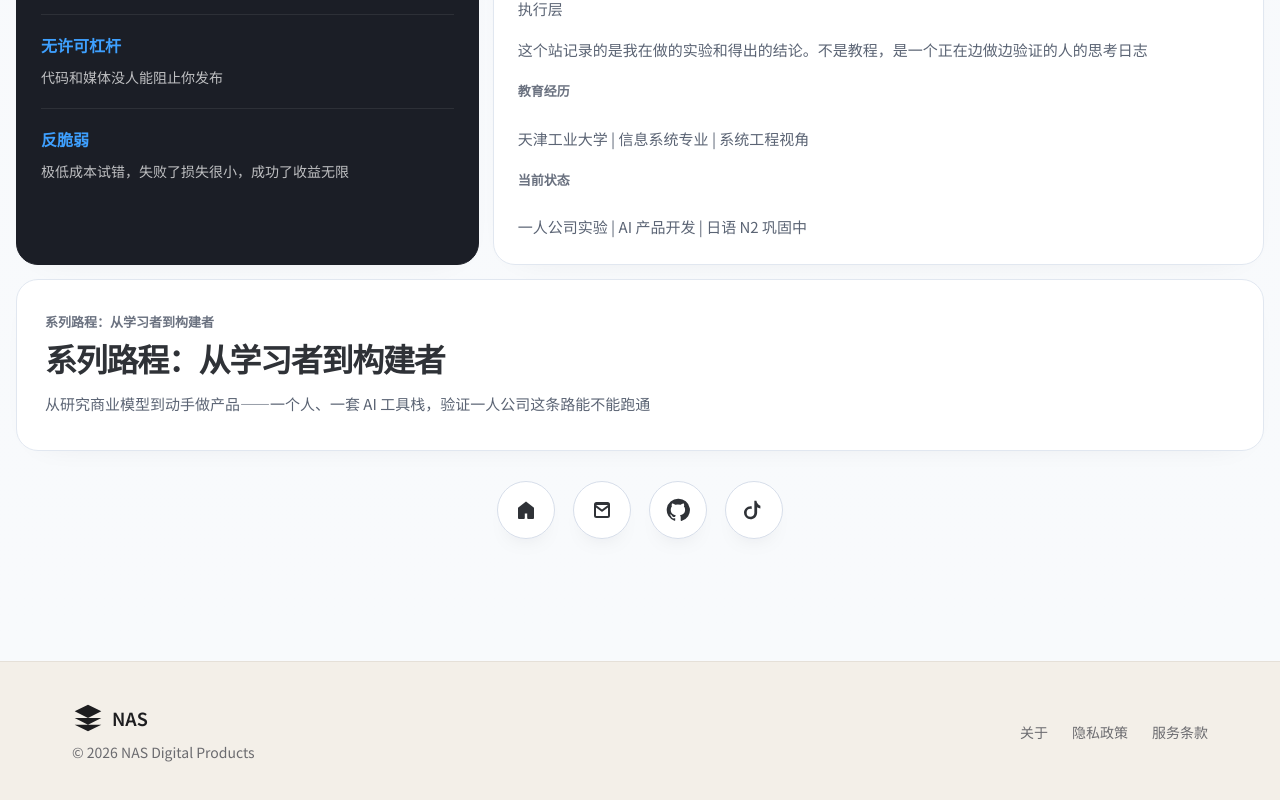
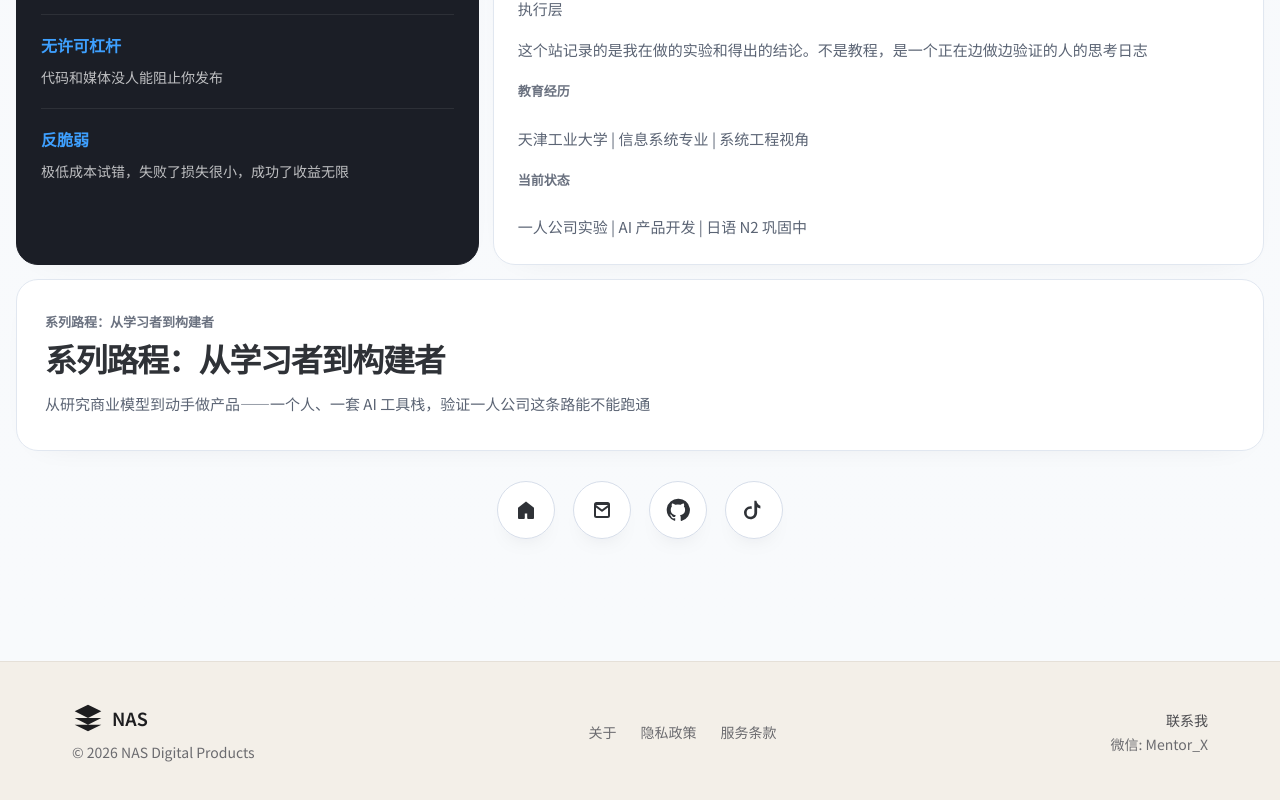
Before and after one commit to moneyperfect/Personal-Blog, a Next.js app: page /zh/about in a window 1280 px wide. Shown: the part 3070-3870 px from the top of the page. Built offline with nearby package versions, Linux system fonts and the light colour scheme; no server answers; the database is empty.

Commit message:
feat: add WeChat contact info to footer

```diff
--- a/messages/ja.json
+++ b/messages/ja.json
@@ -11,7 +11,9 @@
     "footer": {
         "about": "概要",
         "privacy": "プライバシー",
-        "terms": "利用規約"
+        "terms": "利用規約",
+        "contact": "お問い合わせ",
+        "wechat": "WeChat"
     },
     "home": {
         "intro": {
--- a/messages/zh.json
+++ b/messages/zh.json
@@ -11,7 +11,9 @@
   "footer": {
     "about": "关于",
     "privacy": "隐私政策",
-    "terms": "服务条款"
+    "terms": "服务条款",
+    "contact": "联系我",
+    "wechat": "微信"
   },
   "home": {
     "intro": {
--- a/src/components/layout/Footer.tsx
+++ b/src/components/layout/Footer.tsx
@@ -47,6 +47,11 @@ export function Footer() {
                             {t('terms')}
                         </Link>
                     </nav>
+
+                    <div className="flex flex-col items-center md:items-end gap-1">
+                        <p className="text-sm font-medium text-surface-700">{t('contact')}</p>
+                        <p className="text-sm text-surface-600">{t('wechat')}: Mentor_X</p>
+                    </div>
                 </div>
             </div>
         </footer>
```
